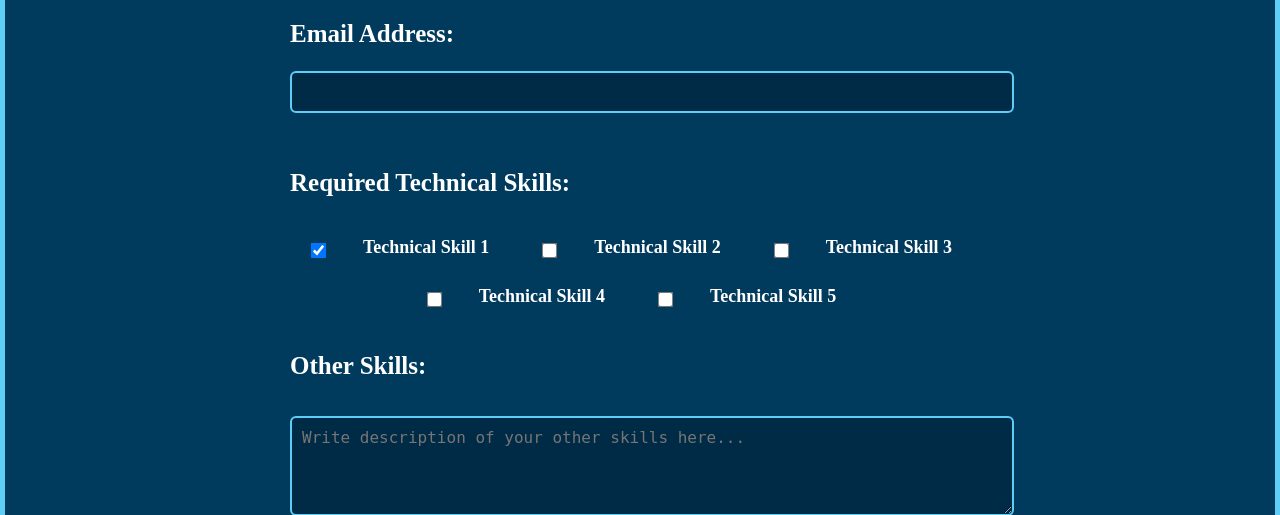
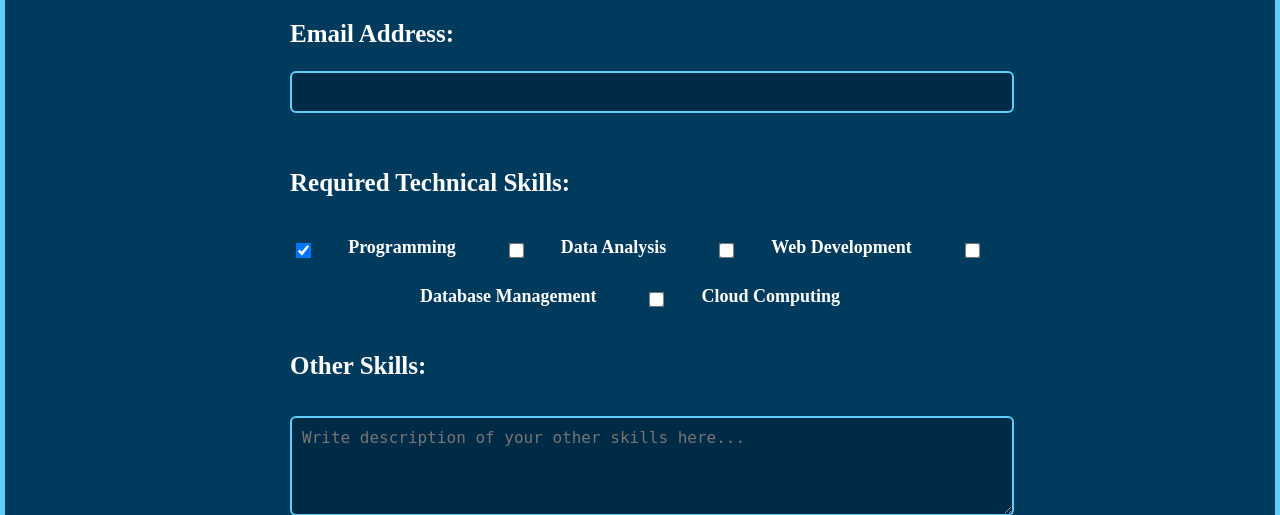
Before and after one commit to John-Lak/project2, a PHP site: page /project2/apply.php in a window 1280 px wide. Shown: the part 1719-2234 px from the top of the page. Run offline with PHP 8.4, Linux system fonts and the light colour scheme.

Commit message:
Updated pages and put new database in

```diff
--- a/about.php
+++ b/about.php
@@ -1,4 +1,4 @@
-<<?php include 'header.inc'; ?>
+<?php include 'header.inc'; ?>
 <head>
   <meta name="description" content="About JLNV Solutions">
   <meta name="keywords" content="About, mission, vision, team">
--- a/apply.php
+++ b/apply.php
@@ -21,6 +21,7 @@
   <title>Apply Page</title>
   <link href="styles/styles.css" rel="stylesheet">
 </head>
+
 
   <!-- Main content of the apply page -->
   <main class="apply-box">
@@ -120,19 +121,19 @@
         <label>Required Technical Skills: </label>
         <section class="checkbox-group">
           <input type="checkbox" id="ts1" name="category[]" value="technical skill 1" checked>
-          <label for="ts1">Technical Skill 1</label>
+          <label for="ts1">Programming</label>
 
           <input type="checkbox" id="ts2" name="category[]" value="technical skill 2">
-          <label for="ts2">Technical Skill 2</label>
+          <label for="ts2">Data Analysis</label>
 
           <input type="checkbox" id="ts3" name="category[]" value="technical skill 3">
-          <label for="ts3">Technical Skill 3</label>
+          <label for="ts3">Web Development</label>
 
           <input type="checkbox" id="ts4" name="category[]" value="technical skill 5">
-          <label for="ts4">Technical Skill 4</label>
+          <label for="ts4">Database Management</label>
 
           <input type="checkbox" id="ts5" name="category[]" value="technical skill 5">
-          <label for="ts5">Technical Skill 5</label>
+          <label for="ts5">Cloud Computing</label>
         </section>
       </p>
 
--- a/index.php
+++ b/index.php
@@ -17,6 +17,8 @@
   </article>
 </main>
 
+
+
 <!DOCTYPE html>
 <html lang="en">
 <head>
@@ -28,6 +30,7 @@
   <!-- References to external CSS files -->
   <link href="styles/styles.css" rel="stylesheet">
 </head>
+
 
 
   <!-- Main content of the homepage -->
--- a/jobs.php
+++ b/jobs.php
@@ -39,7 +39,7 @@ if ($result && $result->num_rows > 0) {
     while ($job = $result->fetch_assoc()) {
         echo "<section class='job-box'>";
         echo "<h2>{$job['job_ref']} - {$job['title']}</h2>";
-        echo "<p><strong>Description:</strong> {$job['description']}</p>";
+        echo "<p><strong>Description:</strong> {$job['full_description']}</p>";
         echo "<p><strong>Salary range:</strong> {$job['salary_range']}</p>";
         echo "<p><strong>Reports to:</strong> {$job['reports_to']}</p>";
 
--- a/project_db.sql
+++ b/project_db.sql
@@ -3,7 +3,7 @@
 -- https://www.phpmyadmin.net/
 --
 -- Host: 127.0.0.1
--- Generation Time: May 16, 2025 at 03:35 AM
+-- Generation Time: May 22, 2025 at 10:45 AM
 -- Server version: 10.4.32-MariaDB
 -- PHP Version: 8.2.12
 
@@ -55,7 +55,7 @@ CREATE TABLE `eoi` (
 
 CREATE TABLE `jobs` (
   `job_id` int(11) NOT NULL,
-  `code` varchar(10) NOT NULL,
+  `job_ref` varchar(10) NOT NULL,
   `title` varchar(100) NOT NULL,
   `salary_range` varchar(50) DEFAULT NULL,
   `reports_to` varchar(100) DEFAULT NULL,
@@ -68,7 +68,7 @@ CREATE TABLE `jobs` (
 -- Dumping data for table `jobs`
 --
 
-INSERT INTO `jobs` (`job_id`, `code`, `title`, `salary_range`, `reports_to`, `responsibilities`, `qualifications`, `full_description`) VALUES
+INSERT INTO `jobs` (`job_id`, `job_ref`, `title`, `salary_range`, `reports_to`, `responsibilities`, `qualifications`, `full_description`) VALUES
 (1, 'AR001', 'Software Engineer', '$80,000 - $100,000', 'Senior Software Engineer', 'Develop and maintain software applications; Collaborate with cross-functional teams; Participate in code reviews; Troubleshoot and debug issues', 'Bachelors degree in Computer Science or related field; Strong programming skills in Java, Python, or C++; 2+ years of experience in software development', 'We are seeking a skilled and passionate Software Engineer to join our development team. This role involves designing, building, and maintaining high-quality software applications that support the operations and goals of our organization. The ideal candidate thrives in collaborative environments, embraces continuous learning, and is committed to writing clean, efficient, and scalable code. You will be involved in all stages of the software development lifecycle, from concept and design to testing and deployment.'),
 (2, 'NT027', 'Network Administrator', '$70,000 - $90,000', 'IT Manager', 'Manage network infrastructure and servers; Configure and monitor network hardware; Implement security protocols; Troubleshoot connectivity issues', 'Bachelors degree in Information Technology or related field; Experience with network protocols (TCP/IP, DNS, DHCP); 3+ years of experience in network administration', 'We are looking for a proactive and detail-oriented Network Administrator to oversee and optimize our company’s network infrastructure. This role includes managing servers, configuring network hardware, monitoring system performance, and implementing security protocols. The successful candidate will ensure the smooth operation of LAN, WAN, and other network segments, respond to network issues in a timely manner, and maintain comprehensive documentation for troubleshooting and upgrades.'),
 (3, 'DA042', 'Data Analyst', '$65,000 - $85,000', 'Business Intelligence Manager', 'Interpret data and analyze results using statistical techniques; Develop and maintain dashboards and reports; Identify trends and patterns; Gather data requirements from stakeholders', 'Bachelor degree in Statistics, Mathematics, or related field; Proficiency in SQL, Excel, and data visualization tools (e.g., Tableau, Power BI); 2+ years of experience in data analysis', 'We are seeking a Data Analyst to transform complex data into actionable insights that support strategic decision-making across the company. You will be responsible for collecting, analyzing, and interpreting large data sets, building visual dashboards, and presenting trends that help drive business performance. The ideal candidate will have strong analytical skills, attention to detail, and the ability to communicate findings effectively to both technical and non-technical stakeholders.'),
```
Also changed, not shown: process_eoi.php (+5 -5 lines).
